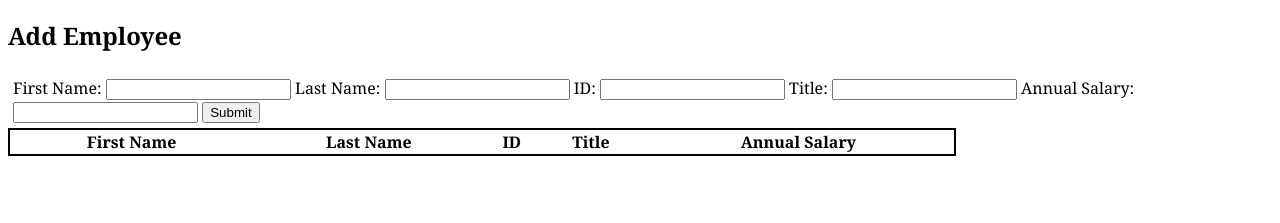
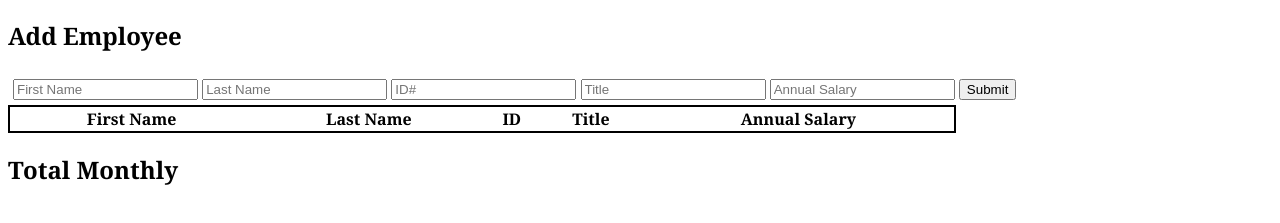
Before and after one commit to dmrd2653/weekend-salary-calculator1, a plain HTML site: page index.html in a window 1280 px wide. Shown: the part 61-284 px from the top of the page. Drawn offline with Linux system fonts and the light colour scheme.

Commit message:
fixed input values

```diff
--- a/index.html
+++ b/index.html
@@ -11,20 +11,15 @@
     <header>
         <h1>Salary Calculator</h1>
     </header>
-    <div id="new-form">
+    <div id="employee-form">
         <h2>Add Employee</h2>
-        <form class="salary-form" onSubmit="submitForm(event)">
-        First Name:
-        <input id="first-name" type="string"/>
-        Last Name:
-        <input id="last-name" type="string"/>
-        ID:
-        <input id="ID" type="string"/>
-        Title:
-        <input id="job-title" type="string"/>
-        Annual Salary:
-        <input id="salary" type="string"/>
-        <input type="submit" value="Submit"/>
+        <form onSubmit="submitForm(event)" class="salary-form">
+            <input id="first-name" type="text" placeholder="First Name"/>
+            <input id="last-name" type="text" placeholder="Last Name"/>
+            <input id="ID" type="string" placeholder="ID#"/>
+            <input id="job-title" type="text" placeholder="Title"/>
+            <input id="salary" type="text" placeholder="Annual Salary"/>
+            <input type="submit" value="Submit"/>
         </form>
         <table id="employee-list">
             <thead>
@@ -41,7 +36,12 @@
 
                 </tr>
             </tbody>
+
         </table>
+
+    </div>
+    <div id="salaries-total" onclick="totalMonthy(tableSalary)">
+        <h2>Total Monthly</h2>
     </div>
     <script src="script.js"></script>
 </body>
--- a/script.js
+++ b/script.js
@@ -1,8 +1,20 @@
 let currentForm = 0;
-
 function deleteRow(event) {
     let row = event.target.parentElement.parentElement;
     row.remove();
+}
+
+function totalMonthy(tableSalary) {
+    let tableSalary = document.getElementById('#salaries').value;
+    for (let i = 1; i < tableSalary.columns.length; i++) {
+            let sumAll = 0;
+            if (`${annualSalary}`) {
+                let sumAll = sumAll + (`${annualSalary}`);
+            }
+            return sumAll;
+
+    }
+
 }
 
 function submitForm(event) {
@@ -21,7 +33,7 @@ function submitForm(event) {
             <td>${lastName}</td>
             <td>${id}</td>
             <td>${title}</td>
-            <td>${annualSalary}</td>
+            <td id="salaries">${annualSalary}</td>
             <td><button onclick="deleteRow(event)">Delete</button></td>
         </tr>
     `;
```
Also changed, not shown: 1 other file.
